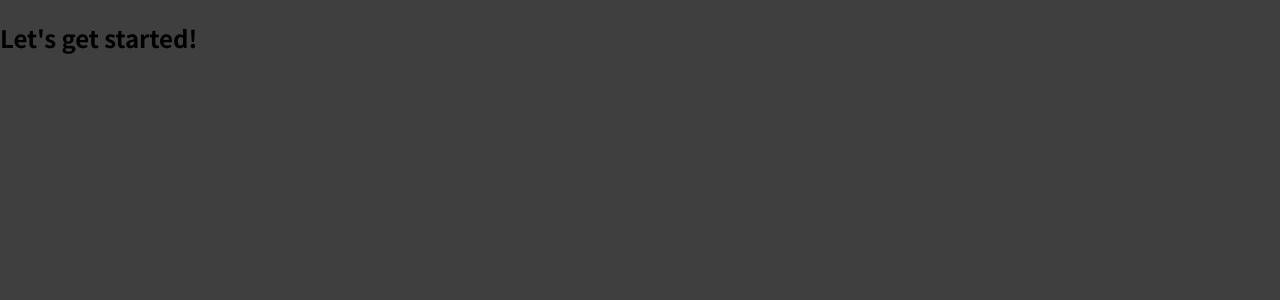
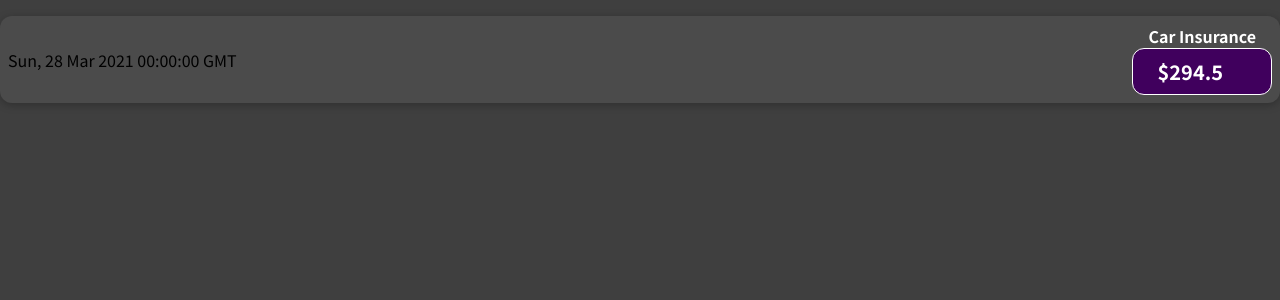
Before and after one commit to MerouaneBellaha/udemy-react-app-1, a JavaScript app: page / in a window 1280 px wide. Shown: the top 300 px of the page. Built offline with nearby package versions, Linux system fonts and the light colour scheme.

Commit message:
[ADD] [3.35] - wip :  added 1st React component : ExpenseItem + CSS + injecting Js in Html

```diff
--- a/src/App.js
+++ b/src/App.js
@@ -1,8 +1,8 @@
+import ExpenseItem from "./components/ExpenseItem";
+
 function App() {
   return (
-    <div>
-      <h2>Let's get started!</h2>
-    </div>
+      <ExpenseItem></ExpenseItem>
   );
 }
 
--- /dev/null
+++ b/src/components/ExpenseItem.css
@@ -0,0 +1,56 @@
+.expense-item {
+    display: flex;
+    justify-content: space-between;
+    align-items: center;
+    box-shadow: 0 2px 8px rgba(0, 0, 0, 0.25);
+    padding: 0.5rem;
+    margin: 1rem 0;
+    border-radius: 12px;
+    background-color: #4b4b4b;
+  }
+
+  .expense-item__description {
+    display: flex;
+    flex-direction: column;
+    gap: 1rem;
+    align-items: flex-end;
+    flex-flow: column-reverse;
+    justify-content: flex-start;
+    flex: 1;
+  }
+
+  .expense-item h2 {
+    color: #3a3a3a;
+    font-size: 1rem;
+    flex: 1;
+    margin: 0 1rem;
+    color: white;
+  }
+
+  .expense-item__price {
+    font-size: 1rem;
+    font-weight: bold;
+    color: white;
+    background-color: #40005d;
+    border: 1px solid white;
+    padding: 0.5rem;
+    border-radius: 12px;
+  }
+
+  @media (min-width: 580px) {
+    .expense-item__description {
+      flex-direction: row;
+      align-items: center;
+      justify-content: flex-start;
+      flex: 1;
+    }
+
+    .expense-item__description h2 {
+      font-size: 1.25rem;
+    }
+
+    .expense-item__price {
+      font-size: 1.25rem;
+      padding: 0.5rem 1.5rem;
+    }
+  }
--- /dev/null
+++ b/src/components/ExpenseItem.js
@@ -0,0 +1,19 @@
+import "./ExpenseItem.css";
+
+function ExpenseItem() {
+  const expenseDate = new Date(2021, 2, 28);
+  const expenseTitle = "Car Insurance";
+  const expenseAmount = 294.5;
+
+  return (
+    <div className="expense-item">
+      <div>{expenseDate.toUTCString()}</div>
+      <div className="exprense-item__description">
+        <h2>{expenseTitle}</h2>
+        <div className="expense-item__price">${expenseAmount}</div>
+      </div>
+    </div>
+  );
+}
+
+export default ExpenseItem;
```
